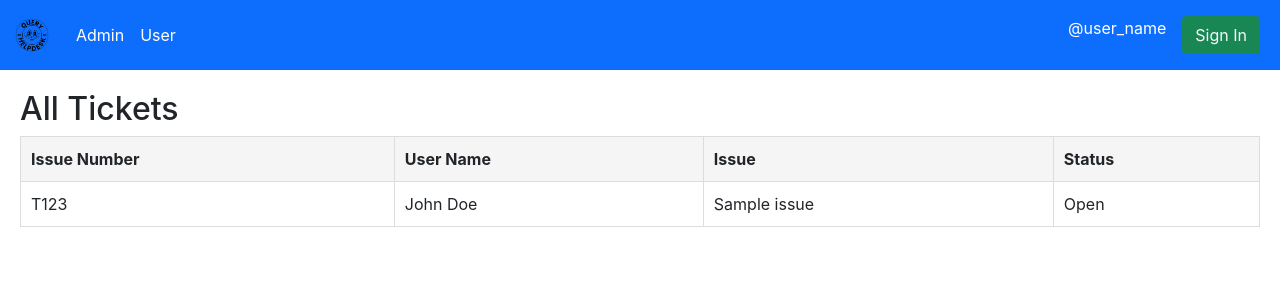
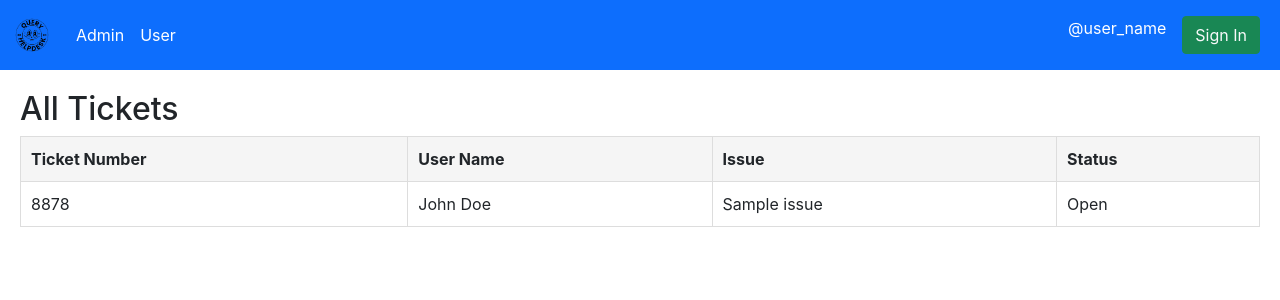
Before and after one commit to syedomar1/queryhelpdesk-frontend, a React (Create React App) app: page /userallticket in a window 1280 px wide. Shown: the top 300 px of the page. Built offline with nearby package versions, Linux system fonts and the light colour scheme; no server answers.

Commit message:
added user  all ticket page

```diff
--- a/src/components/UserAllTicket.js
+++ b/src/components/UserAllTicket.js
@@ -24,7 +24,7 @@ function UserAllTicket() {
     const dummyTickets = [
       {
         id: 1,
-        issueNumber: "T123",
+        issueNumber: "8878",
         userName: "John Doe",
         issue: "Sample issue",
         status: "Open",
@@ -44,7 +44,7 @@ function UserAllTicket() {
         <table className="ticket-table">
           <thead>
             <tr>
-              <th>Issue Number</th>
+              <th>Ticket Number</th>
               <th>User Name</th>
               <th>Issue</th>
               <th>Status</th>
```
